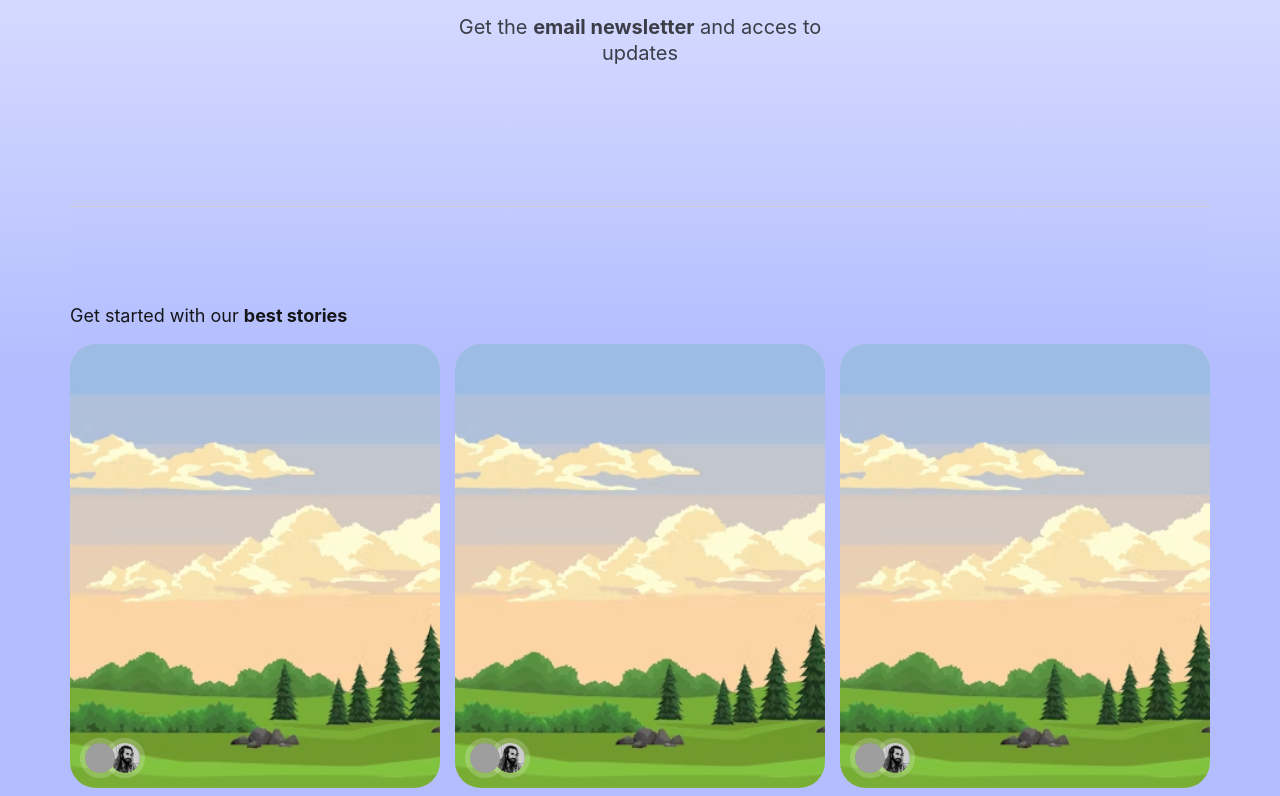
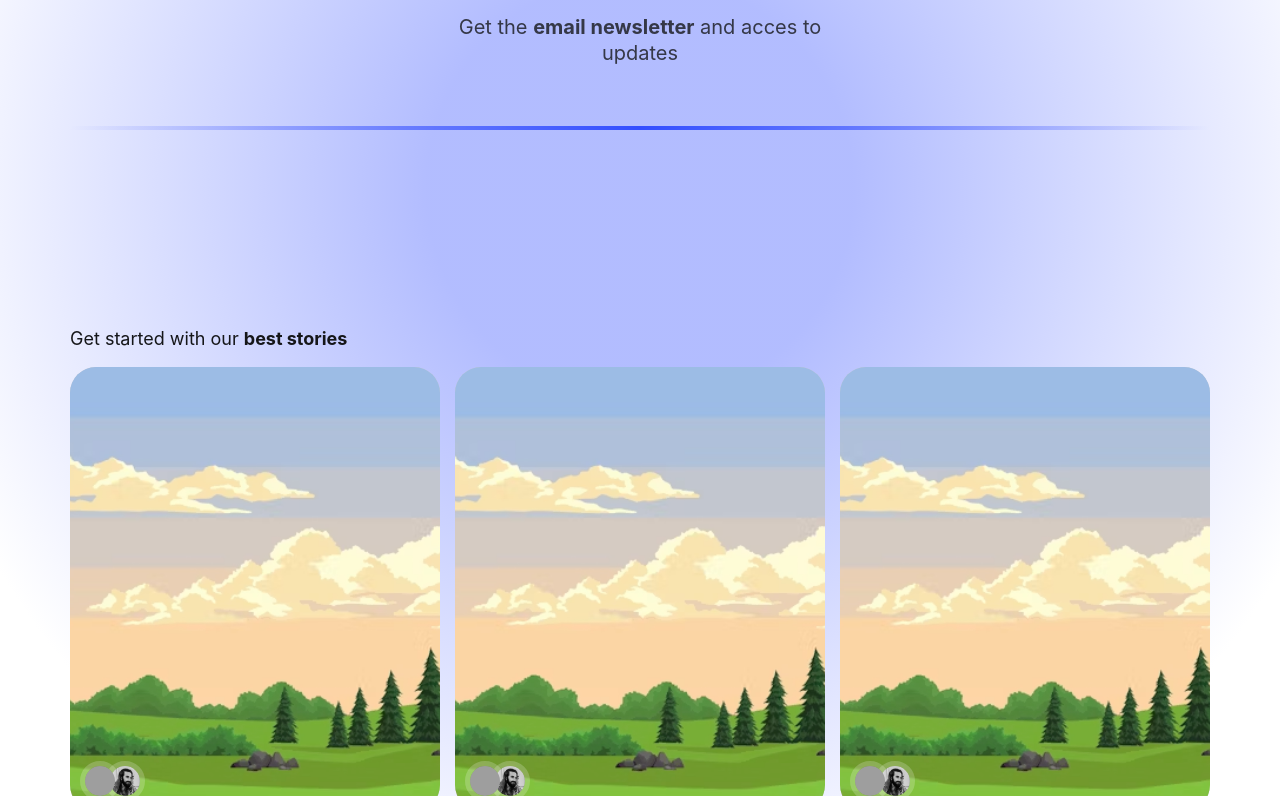
Before and after one commit to roystondz/blogWebsite, a Next.js app: page / in a window 1280 px wide. Shown: the part 664-1460 px from the top of the page. Built offline with nearby package versions, Linux system fonts and the light colour scheme; grey boxes are pictures that could not be loaded.

Commit message:
styling changes made

```diff
--- a/app/components/Header.tsx
+++ b/app/components/Header.tsx
@@ -1,4 +1,4 @@
-'use client'
+'use client';
 import React, { useState } from 'react';
 import Image from 'next/image';
 import IonIcon from './IonIcon';
@@ -18,35 +18,29 @@ const Header: React.FC = () => {
     if (isSearchBarVisible) setIsSearchBarVisible(false);
   };
 
-  const closeAll = () => {
-    setIsSearchBarVisible(false);
-    setIsMenuVisible(false);
-  };
-
   return (
     <header className="header section" data-header>
       <div className="container">
         {/* Logo */}
         <a href="#" className="logo">
           <Image
-    src="/assets/images/BlogSit (1).png" // Remove "/public"
+            src="/assets/images/BlogSit (1).png"
             width={129}
             height={40}
             alt="Blogsite logo"
           />
         </a>
 
-
         {/* Navigation Menu */}
         <nav className={`navbar ${isMenuVisible ? 'active' : ''}`} data-navbar>
           <ul className="navbar-list">
             <li className="navbar-item">
-              <a href="#" className="navbar-link hover:underline" data-nav-link onClick={closeAll}>
+              <a href="#" className="navbar-link hover:underline" data-nav-link>
                 Home
               </a>
             </li>
             <li className="navbar-item">
-              <a href="#" className="navbar-link hover:underline" data-nav-link onClick={closeAll}>
+              <a href="#" className="navbar-link hover:underline" data-nav-link>
                 Recent Post
               </a>
             </li>
@@ -65,15 +59,10 @@ const Header: React.FC = () => {
             <IonIcon name="search-outline" ariaHidden={true} />
           </button>
 
-          {/* Login Button
-          <a href="./Login.tsx" className="btn mobile-login-btn">
-            Login
-          </a>o */}
-
+          {/* Login Button */}
           <Link href="/auth/">
             <button className="btn mobile-login-btn">Login</button>
           </Link>
-
 
           {/* Mobile Menu Toggle Button */}
           <button
@@ -91,7 +80,7 @@ const Header: React.FC = () => {
 
       {/* Search Bar (Conditionally Rendered) */}
       {isSearchBarVisible && (
-        <div className="search-bar" data-search-bar>
+        <div className={`search-bar ${isSearchBarVisible ? 'active' : ''}`} data-search-bar>
           <div className="input-wrapper">
             <input
               type="search"
@@ -115,9 +104,12 @@ const Header: React.FC = () => {
       {/* Overlay (Conditionally Rendered) */}
       {(isSearchBarVisible || isMenuVisible) && (
         <div
-          className="overlay"
+          className={`overlay ${isSearchBarVisible || isMenuVisible ? 'active' : ''}`}
           data-overlay
-          onClick={closeAll}
+          onClick={() => {
+            setIsSearchBarVisible(false);
+            setIsMenuVisible(false);
+          }}
         ></div>
       )}
     </header>
--- a/app/components/Hero.tsx
+++ b/app/components/Hero.tsx
@@ -25,6 +25,8 @@ const Hero = () => {
           </p>
         </div>
       </div>
+
+      <div className="gradient-line"></div>
     </section>
   );
 };
--- a/app/globals.css
+++ b/app/globals.css
@@ -110,12 +110,20 @@ html {
 \*-----------------------------------*/
 
 body {
-  background: linear-gradient(
-    180deg, /* Vertical gradient */
-    var(--white) 0%, /* White at the top */
-    var(--white) 10%, /* Keep the header area white */
-    var(--light-blue-ryb) 60% /* Lighter bluish color at the bottom */
-  );
+  background:
+    radial-gradient(
+      circle at center, /* Circular gradient centered */
+      var(--light-blue-ryb) 0%, /* Dark color at the edges */
+      var(--light-blue-ryb  ) 20%, /* Dark color fading */
+      var(--white) 70%, /* White in the middle */
+      var(--white) 100% /* White at the center */
+    ),
+    linear-gradient(
+      180deg, /* Vertical gradient */
+      var(--white) 0%, /* White at the top */
+      var(--white) 10%, /* Keep the header area white */
+      var(--light-blue-ryb) 90% /* Lighter bluish color at the bottom */
+    );
   min-height: 100vh; /* Ensure gradient covers the full viewport height */
   margin: 0;
   padding: 0;
@@ -153,7 +161,7 @@ body {
 
 .section:not(.header, .footer-bottom) {
   padding-block-end: var(--section-padding);
-  border-block-end: 1px solid var(--light-gray-2);
+
 }
 
 .h1,
@@ -361,13 +369,21 @@ body {
   transition: var(--transition-1);
 }
 
-.nav-toggle-btn .span:not(:last-child) { margin-block-end: 7px; }
+.nav-toggle-btn .span:not(:last-child) {
+  margin-block-end: 7px;
+}
 
-.nav-toggle-btn.active .span.two { opacity: 0; }
+.nav-toggle-btn.active .span.two {
+  opacity: 0;
+}
 
-.nav-toggle-btn.active .span.one { transform: translateY(10px) rotate(45deg); }
+.nav-toggle-btn.active .span.one {
+  transform: translateY(10px) rotate(45deg);
+}
 
-.nav-toggle-btn.active .span.three { transform: translateY(-10px) rotate(-45deg); }
+.nav-toggle-btn.active .span.three {
+  transform: translateY(-10px) rotate(-45deg);
+}
 
 .navbar {
   background-color: var(--eerie-black);
@@ -578,7 +594,46 @@ body {
   }
 
   .header { padding-block: 30px; }
+  .search-bar {
+    position: absolute;
+    top: 100%;
+    left: 0;
+    width: 100%;
+    background-color: var(--white);
+    padding: 15px;
+    box-shadow: 0 2px 10px rgba(0, 0, 0, 0.1);
+    opacity: 0;
+    visibility: hidden;
+    transition: var(--transition-1);
+    z-index: 1000; /* Ensure it's above the overlay */
+  }
 
+  .search-bar.active {
+    opacity: 1;
+    visibility: visible;
+  }
+
+  .overlay {
+    position: fixed;
+    top: 0;
+    left: 0;
+    width: 100%;
+    height: 100%;
+    background-color: rgba(0, 0, 0, 0.5);
+    opacity: 0;
+    visibility: hidden;
+    transition: var(--transition-1); /* Ensure this is defined */
+    z-index: 999; /* Ensure it's above other elements */
+  }
+
+  .overlay.active {
+    opacity: 1;
+    visibility: visible;
+  }
+  .search-bar.active {
+    opacity: 1;
+    visibility: visible;
+  }
   .search-bar .input-field { --fs-1: 3.6rem; }
 
   .recommended .grid-list,
@@ -823,13 +878,24 @@ body {
 }
 /* Gradient for Featured Section */
 /* Increase specificity */
-section.section.featured {
+section.featured {
   background: linear-gradient(
-    180deg,
-    rgba(53, 7, 170, 0) 0%,
-    var(--light-blue-ryb) 100%
+    90deg,
+   var(--eerie-black_60) 100%
+   var(--cultured)100%
   );
   padding-block: 80px 120px;
   position: relative;
   overflow: hidden;
 }
+.gradient-line {
+  width: 100%; /* Full width */
+  height: 4px; /* Thickness of the line */
+  background: linear-gradient(
+    to right, /* Horizontal gradient */
+    transparent 0%, /* Transparent at the start */
+    var(--blue-ryb) 50%, /* Thick gradient in the middle */
+    transparent 100% /* Transparent at the end */
+  );
+  margin: 20px 0; /* Add some spacing */
+}
```
Lines whose indentation alone changed are shown as unchanged.
